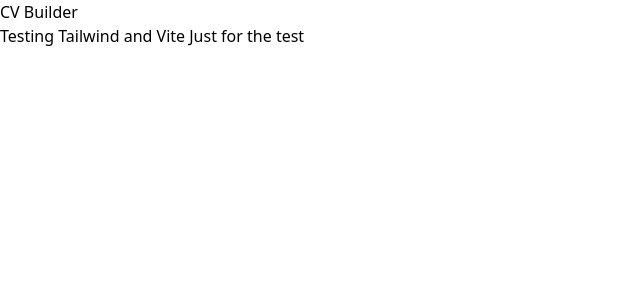
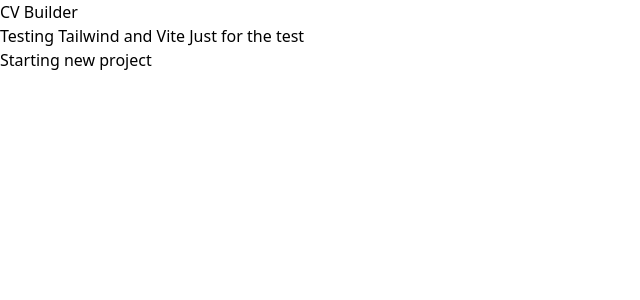
Before and after one commit to dnstoyanov/cv-builder-web, a React (Vite) app: page / in a window 1280 px wide. Shown: the top 300 px of the page, without its empty margins (0-640 px from the left). Built offline with nearby package versions, Linux system fonts and the light colour scheme.

Commit message:
adding new heading

```diff
--- a/src/App.tsx
+++ b/src/App.tsx
@@ -8,6 +8,10 @@
       <h2 className="font-regular text-red-600 text-center">
         Testing Tailwind and Vite Just for the test
       </h2>
+
+      <h2 className="font-regular text-red-600 text-center">
+        Starting new project
+      </h2>
     </div>
   );
 };
```
